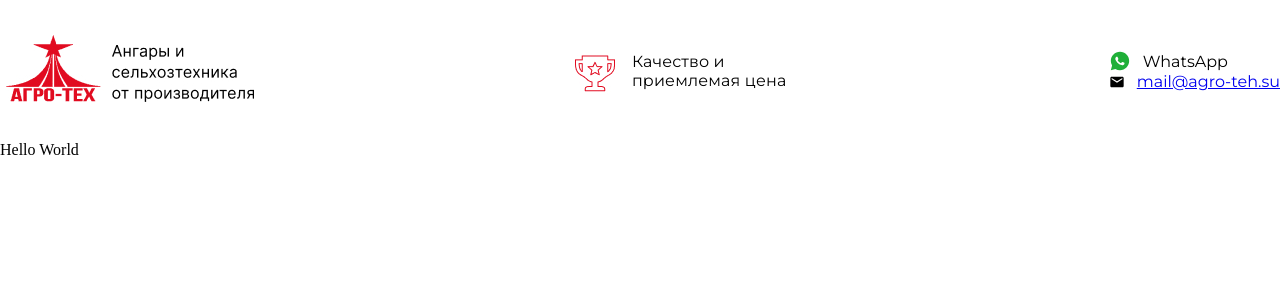
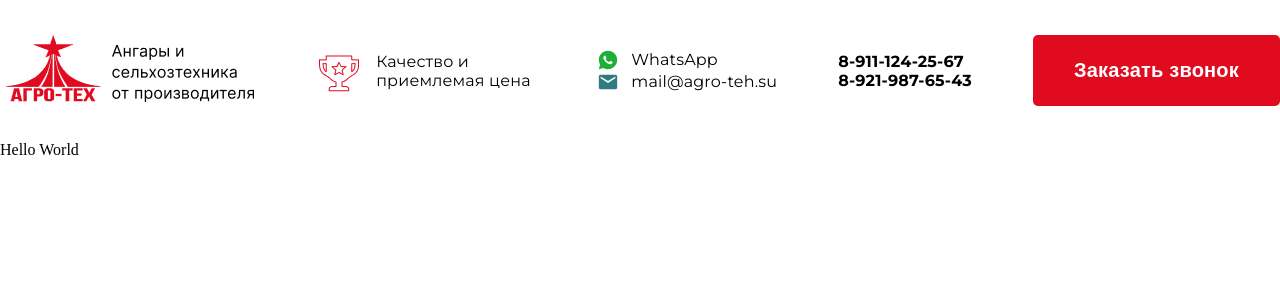
Before and after one commit to allpavel/sh-products, a Next.js app: page / in a window 1280 px wide. Shown: the top 300 px of the page. Built offline with nearby package versions, Linux system fonts and the light colour scheme.

Commit message:
complete a top of the header

```diff
--- a/package.json
+++ b/package.json
@@ -15,6 +15,7 @@
     "@types/react-dom": "18.2.6",
     "eslint": "8.44.0",
     "eslint-config-next": "13.4.9",
+    "eslint-plugin-unused-imports": "^2.0.0",
     "next": "13.4.9",
     "react": "18.2.0",
     "react-dom": "18.2.0",
@@ -36,7 +37,7 @@
     }
   },
   "lint-staged": {
-    "*.{js,jsx}": [
+    "*.{ts,tsx}": [
       "npx eslint --ext .tsx,.ts . --fix",
       "prettier --write"
     ],
--- /dev/null
+++ b/src/app/components/Button/Button.module.css
@@ -0,0 +1,18 @@
+.callToAction {
+  padding: 24px 41px;
+  color: #fff;
+  font-size: 20px;
+  letter-spacing: 0.2px;
+  font-weight: 600;
+  border: none;
+  border-radius: 5px;
+  cursor: pointer;
+}
+
+.red {
+  background-color: var(--secondary);
+}
+
+.green {
+  background-color: var(--primary);
+}
--- /dev/null
+++ b/src/app/components/Button/Button.tsx
@@ -0,0 +1,5 @@
+import styles from "./Button.module.css";
+
+export const Button = ({ text, type }: { text: string; type: keyof typeof styles }) => {
+  return <button className={`${styles[type]} ${styles.callToAction}`}>{text}</button>;
+};
--- a/src/app/components/Header/Header.module.css
+++ b/src/app/components/Header/Header.module.css
@@ -4,55 +4,6 @@
   display: flex;
   justify-content: space-between;
   align-items: center;
-}
-
-.logo,
-.headerAward {
-  display: flex;
-  align-items: center;
-}
-
-.logo {
-  margin-top: 35px;
-  margin-bottom: 35px;
-}
-
-.logoImage {
-  margin-right: 6px;
-}
-
-.awardImage {
-  margin-right: 13px;
-}
-
-.headerAward {
-  margin-top: 45px;
-  margin-bottom: 45px;
   letter-spacing: 0.16px;
   font-size: 16px;
 }
-
-.awardText {
-  max-width: 160px;
-}
-
-.contacts {
-  display: flex;
-  align-items: center;
-}
-
-.contactsIcon {
-  margin-right: 12px;
-}
-
-.whatsAppIcon {
-  color: var(--tertiary);
-  width: 22px;
-  height: 22px;
-}
-
-.mailIcon {
-  width: 22px;
-  height: 17px;
-  color: var(--primary);
-}
--- a/src/app/components/Header/Header.tsx
+++ b/src/app/components/Header/Header.tsx
@@ -1,36 +1,13 @@
-import Link from "next/link";
-import Image from "next/image";
+import { montserrat } from "@/app/layout";
+import { Button } from "../Button/Button";
 import styles from "./Header.module.css";
-import logo from "../../../../public/images/logo.jpg";
-import angars from "../../../../public/images/angars.jpg";
-import award from "../../../../public/images/award.jpg";
-import { RiWhatsappFill } from "react-icons/ri";
-import { MdEmail } from "react-icons/md";
-import { montserrat } from "@/app/layout";
+import { HeaderTop } from "../HeaderTop/HeaderTop";
 
 export const Header = () => {
   return (
     <header className={`${styles.container} ${montserrat.className}`}>
-      <div className={styles.logo}>
-        <Link href="/">
-          <Image src={logo} alt="Логотип Агро-Тех" width={106} height={67} className={styles.logoImage} />
-          <Image src={angars} alt="Ангары и сельхозтехника от производителя" width={142} height={57} />
-        </Link>
-      </div>
-      <div className={styles.headerAward}>
-        <Image src={award} alt="" width={48} height={48} className={styles.awardImage} />
-        <p className={styles.awardText}>Качество и приемлемая цена</p>
-      </div>
-      <div>
-        <div className={styles.contacts}>
-          <RiWhatsappFill className={`${styles.contactsIcon} ${styles.whatsAppIcon}`} />
-          <p>WhatsApp</p>
-        </div>
-        <div className={styles.contacts}>
-          <MdEmail className={styles.contactsIcon} />
-          <a href="mailto:mail@agro-teh.su">mail@agro-teh.su</a>
-        </div>
-      </div>
+      <HeaderTop />
+      <Button text="Заказать звонок" type="red" />
     </header>
   );
 };
--- /dev/null
+++ b/src/app/components/HeaderTop/HeaderTop.module.css
@@ -0,0 +1,59 @@
+.logo,
+.headerAward {
+  display: flex;
+  align-items: center;
+}
+
+.logo {
+  margin-top: 35px;
+  margin-bottom: 35px;
+}
+
+.logoImage {
+  margin-right: 6px;
+}
+
+.awardImage {
+  margin-right: 13px;
+}
+
+.headerAward {
+  margin-top: 45px;
+  margin-bottom: 45px;
+}
+
+.awardText {
+  max-width: 160px;
+}
+
+.contacts {
+  display: flex;
+  align-items: center;
+}
+
+.contactsIcon {
+  margin-right: 12px;
+}
+
+.whatsAppIcon {
+  color: var(--tertiary);
+  width: 22px;
+  height: 22px;
+}
+
+.mailIcon {
+  color: var(--primary);
+  width: 22px;
+  height: 22px;
+}
+
+.mailLink,
+.phone {
+  text-decoration: none;
+  color: #000;
+}
+
+.phone {
+  display: block;
+  font-weight: 700;
+}
--- /dev/null
+++ b/src/app/components/HeaderTop/HeaderTop.tsx
@@ -0,0 +1,45 @@
+import Link from "next/link";
+import Image from "next/image";
+import logo from "../../../../public/images/logo.jpg";
+import angars from "../../../../public/images/angars.jpg";
+import award from "../../../../public/images/award.jpg";
+import { RiWhatsappFill } from "react-icons/ri";
+import { MdEmail } from "react-icons/md";
+import styles from "./HeaderTop.module.css";
+
+export const HeaderTop = () => {
+  return (
+    <>
+      <div className={styles.logo}>
+        <Link href="/">
+          <Image src={logo} alt="Логотип Агро-Тех" width={106} height={67} className={styles.logoImage} />
+          <Image src={angars} alt="Ангары и сельхозтехника от производителя" width={142} height={57} />
+        </Link>
+      </div>
+      <div className={styles.headerAward}>
+        <Image src={award} alt="" width={48} height={48} className={styles.awardImage} />
+        <p className={styles.awardText}>Качество и приемлемая цена</p>
+      </div>
+      <div>
+        <div className={styles.contacts}>
+          <RiWhatsappFill className={`${styles.contactsIcon} ${styles.whatsAppIcon}`} />
+          <p>WhatsApp</p>
+        </div>
+        <div className={styles.contacts}>
+          <MdEmail className={`${styles.contactsIcon} ${styles.mailIcon}`} />
+          <a href="mailto:mail@agro-teh.su" className={styles.mailLink}>
+            mail@agro-teh.su
+          </a>
+        </div>
+      </div>
+      <div>
+        <a href="tel:8-911-124-25-67" className={styles.phone}>
+          8-911-124-25-67
+        </a>
+        <a href="tel:8-921-987-65-43" className={styles.phone}>
+          8-921-987-65-43
+        </a>
+      </div>
+    </>
+  );
+};
--- a/src/app/globals.css
+++ b/src/app/globals.css
@@ -1,5 +1,6 @@
 :root {
   --primary: #2f7b80;
+  --secondary: #e10b20;
   --tertiary: #1faf38;
 }
 
```
Also changed, not shown: .eslintrc.json, 1 other file (tests, documents, lock files or other folders).
